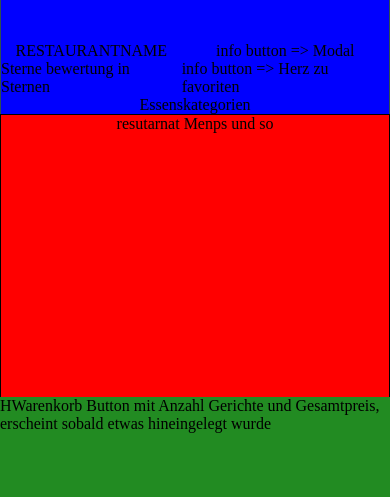
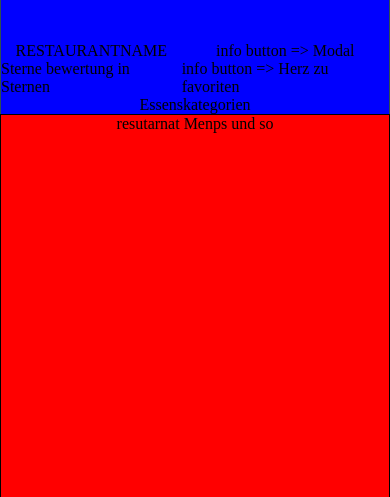
Before and after one commit to MatheGenie27/LieferKlon, a plain HTML site: page index.html in a window 390 px wide. Shown: the part 347-844 px from the top of the page. Drawn offline with Linux system fonts and the light colour scheme.

Commit message:
CSS Responsive Footer

```diff
--- a/index.html
+++ b/index.html
@@ -69,12 +69,16 @@
 
     </main>
 
+
     <div id="mobileFooterBasket">
-        <div id="footerBasketContent">
-                HWarenkorb Button mit Anzahl Gerichte und Gesamtpreis,
+        <div id="footerBasketContent" class="noDisplay" >
+                Warenkorb Button mit Anzahl Gerichte und Gesamtpreis,
                 erscheint sobald etwas hineingelegt wurde
         </div>
     </div>
+
+
+
 
     <footer>
         <div class="content" id="footerContent">
--- a/style.css
+++ b/style.css
@@ -1,3 +1,5 @@
+
+
 
 
 html{
@@ -180,7 +182,9 @@ footer{
 
 
 @media (max-width: 800px){
-
+     .noDisplay{
+        display: none;
+    }
 
     .content{
     padding-left: 10px;
@@ -205,13 +209,20 @@ footer{
         display: none;
     }
 
+
+
+
+
     #mobileFooterBasket{
         display: flex;
         width: 100%;
-        height: 100px;
+        height: fit-content;
         background-color: forestgreen;
         position: sticky;
         bottom: 0;
     }
 
+
+
+
 }
```
